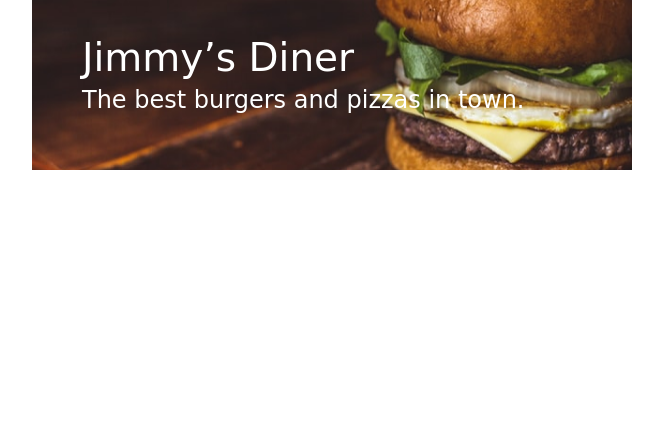
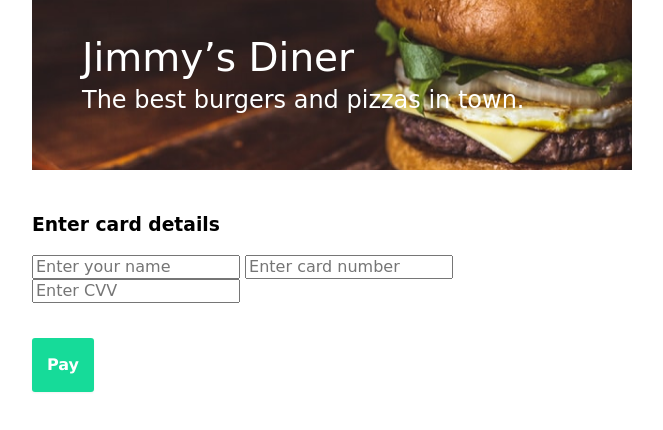
Before and after one commit to 19Lilly/restaurant-ordering-app, a plain HTML site: page index.html in a window 1280 px wide. Shown: the whole page, without its empty margins (308-971 px from the left). Drawn offline with nearby package versions, Linux system fonts and the light colour scheme; a web font is replaced by a local one.

Commit message:
create payment modal

```diff
--- a/index.css
+++ b/index.css
@@ -212,7 +212,8 @@ header {
   text-align: right;
 }
 
-.complete-order-btn {
+.complete-order-btn,
+.pay-btn {
   display: block;
 
   margin-top: 35px;
--- a/index.html
+++ b/index.html
@@ -33,6 +33,14 @@
     <section id="order-process"></section>
     <section id="summary"></section>
 
+    <section id="payment-modal">
+      <h3>Enter card details</h3>
+      <input type="text" placeholder="Enter your name" />
+      <input type="text" placeholder="Enter card number" />
+      <input type="text" placeholder="Enter CVV" />
+      <button class="pay-btn">Pay</button>
+    </section>
+
     <script type="module" src="index.js"></script>
   </body>
 </html>
```
